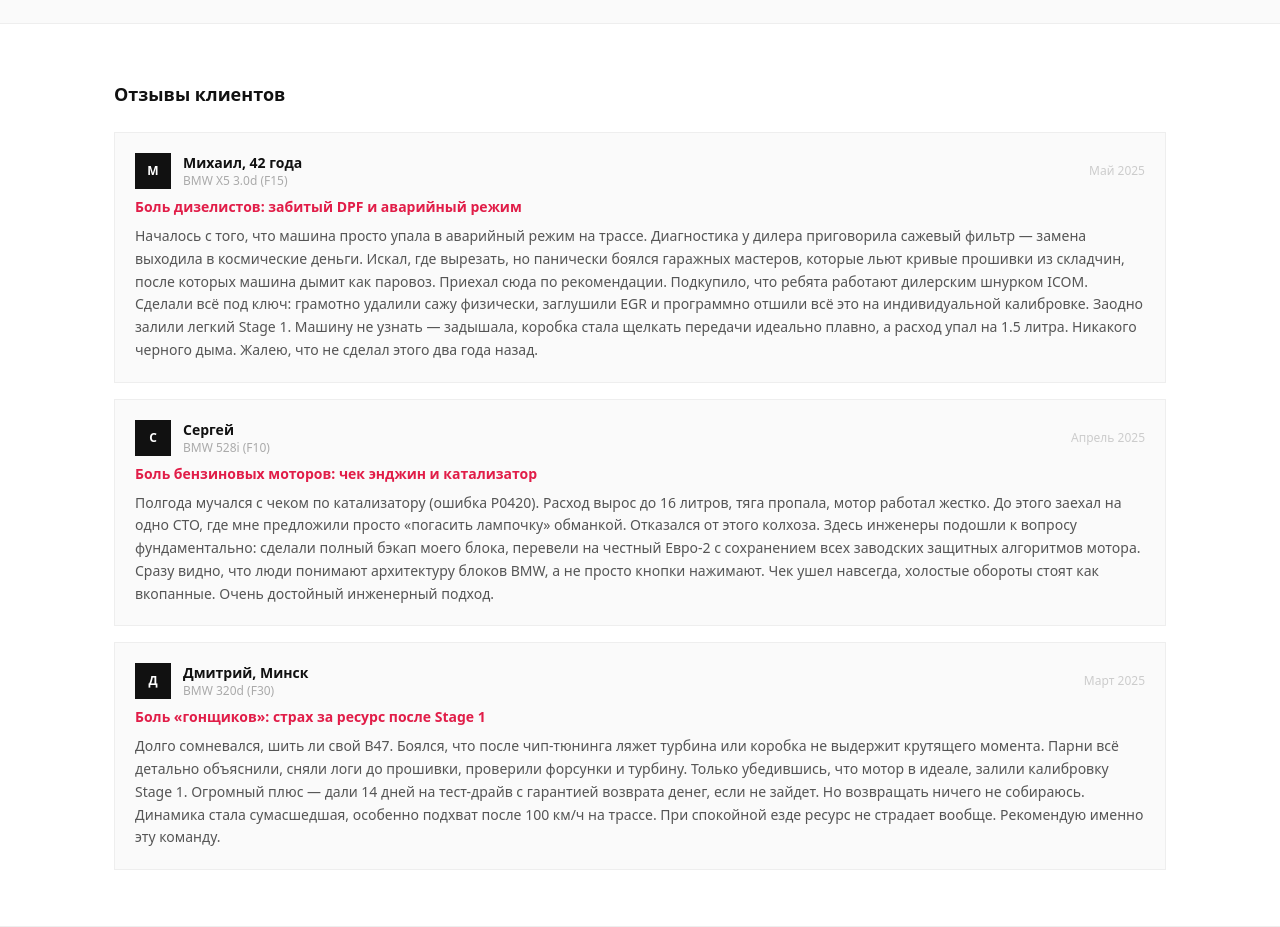
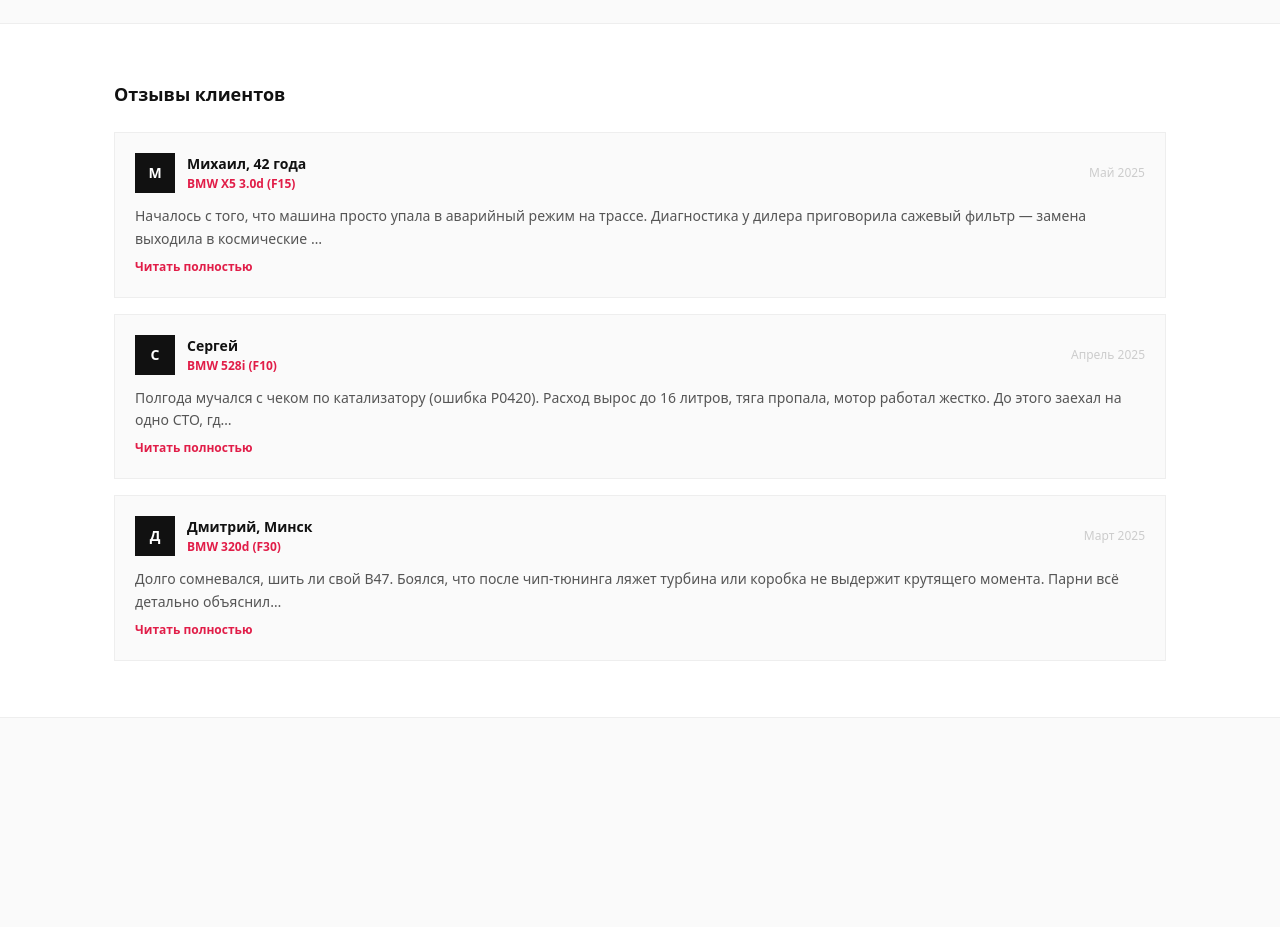
Before and after one commit to yaroslavkiri4ykknifhit-max/bavaria, a Next.js app: page / in a window 1280 px wide. Shown: the part 1720-2647 px from the top of the page. After the commit the page ends 2438 px from the top, so only its background shows below. Built offline with nearby package versions, Linux system fonts and the light colour scheme.

Commit message:
feat: collapsible reviews with prominent car model, remove review titles

```diff
--- a/app/[model]/page.tsx
+++ b/app/[model]/page.tsx
@@ -2,6 +2,7 @@
 import Image from "next/image";
 import { notFound } from "next/navigation";
 import dynamic from "next/dynamic";
+import ReviewCard from "@/components/ReviewCard";
 
 const Quiz = dynamic(() => import("@/components/Quiz"));
 
@@ -251,26 +252,12 @@
             </div>
 
             {/* Review */}
-            <div className="bg-[#fafafa] border border-[#eee] p-5">
-              <div className="flex items-center gap-3 mb-2">
-                <div className="w-9 h-9 bg-[#111] flex items-center justify-center text-white text-xs font-bold">
-                  {currentReview.name[0]}
-                </div>
-                <div className="flex-1">
-                  <div className="text-sm font-bold text-[#111]">{currentReview.name}</div>
-                  <div className="text-xs text-[#aaa]">{currentReview.car}</div>
-                </div>
-                <div className="text-xs text-[#ccc]">{currentReview.date}</div>
-              </div>
-              <div className="flex gap-0.5 mb-2">
-                {[1,2,3,4,5].map(j => (
-                  <svg key={j} width="12" height="12" viewBox="0 0 24 24" fill="#e11d48" stroke="none">
-                    <path d="M12 2l3.09 6.26L22 9.27l-5 4.87 1.18 6.88L12 17.77l-6.18 3.25L7 14.14 2 9.27l6.91-1.01L12 2z"/>
-                  </svg>
-                ))}
-              </div>
-              <p className="text-sm text-[#555] leading-relaxed">{currentReview.text}</p>
-            </div>
+            <ReviewCard
+              name={currentReview.name}
+              car={currentReview.car}
+              text={currentReview.text}
+              date={currentReview.date}
+            />
           </div>
 
           {/* Quiz Sidebar */}
--- a/app/page.tsx
+++ b/app/page.tsx
@@ -1,5 +1,6 @@
 import Link from "next/link";
 import Image from "next/image";
+import ReviewCard from "@/components/ReviewCard";
 
 export default function CatalogPage() {
   const models = [
@@ -177,49 +178,26 @@
         <div className="max-w-[1100px] mx-auto px-4 sm:px-6 py-10 md:py-14">
           <h2 className="text-lg font-bold text-[#111] mb-6">Отзывы клиентов</h2>
           <div className="space-y-4">
-            {[
-              {
-                name: "Михаил",
-                age: "42 года",
-                car: "BMW X5 3.0d (F15)",
-                title: "Боль дизелистов: забитый DPF и аварийный режим",
-                text: "Началось с того, что машина просто упала в аварийный режим на трассе. Диагностика у дилера приговорила сажевый фильтр — замена выходила в космические деньги. Искал, где вырезать, но панически боялся гаражных мастеров, которые льют кривые прошивки из складчин, после которых машина дымит как паровоз. Приехал сюда по рекомендации. Подкупило, что ребята работают дилерским шнурком ICOM. Сделали всё под ключ: грамотно удалили сажу физически, заглушили EGR и программно отшили всё это на индивидуальной калибровке. Заодно залили легкий Stage 1. Машину не узнать — задышала, коробка стала щелкать передачи идеально плавно, а расход упал на 1.5 литра. Никакого черного дыма. Жалею, что не сделал этого два года назад.",
-                date: "Май 2025"
-              },
-              {
-                name: "Сергей",
-                age: "",
-                car: "BMW 528i (F10)",
-                title: "Боль бензиновых моторов: чек энджин и катализатор",
-                text: "Полгода мучался с чеком по катализатору (ошибка P0420). Расход вырос до 16 литров, тяга пропала, мотор работал жестко. До этого заехал на одно СТО, где мне предложили просто «погасить лампочку» обманкой. Отказался от этого колхоза. Здесь инженеры подошли к вопросу фундаментально: сделали полный бэкап моего блока, перевели на честный Евро-2 с сохранением всех заводских защитных алгоритмов мотора. Сразу видно, что люди понимают архитектуру блоков BMW, а не просто кнопки нажимают. Чек ушел навсегда, холостые обороты стоят как вкопанные. Очень достойный инженерный подход.",
-                date: "Апрель 2025"
-              },
-              {
-                name: "Дмитрий",
-                age: "Минск",
-                car: "BMW 320d (F30)",
-                title: "Боль «гонщиков»: страх за ресурс после Stage 1",
-                text: "Долго сомневался, шить ли свой B47. Боялся, что после чип-тюнинга ляжет турбина или коробка не выдержит крутящего момента. Парни всё детально объяснили, сняли логи до прошивки, проверили форсунки и турбину. Только убедившись, что мотор в идеале, залили калибровку Stage 1. Огромный плюс — дали 14 дней на тест-драйв с гарантией возврата денег, если не зайдет. Но возвращать ничего не собираюсь. Динамика стала сумасшедшая, особенно подхват после 100 км/ч на трассе. При спокойной езде ресурс не страдает вообще. Рекомендую именно эту команду.",
-                date: "Март 2025"
-              }
-            ].map((review, i) => (
-              <div key={i} className="bg-[#fafafa] border border-[#eee] p-5">
-                <div className="flex items-center gap-3 mb-2">
-                  <div className="w-9 h-9 bg-[#111] flex items-center justify-center text-white text-xs font-bold">
-                    {review.name[0]}
-                  </div>
-                  <div className="flex-1">
-                    <div className="text-sm font-bold text-[#111]">
-                      {review.name}{review.age ? `, ${review.age}` : ""}
-                    </div>
-                    <div className="text-xs text-[#aaa]">{review.car}</div>
-                  </div>
-                  <div className="text-xs text-[#ccc]">{review.date}</div>
-                </div>
-                <h3 className="text-sm font-bold text-[#e11d48] mb-2">{review.title}</h3>
-                <p className="text-sm text-[#555] leading-relaxed">{review.text}</p>
-              </div>
-            ))}
+            <ReviewCard
+              name="Михаил"
+              suffix="42 года"
+              car="BMW X5 3.0d (F15)"
+              date="Май 2025"
+              text="Началось с того, что машина просто упала в аварийный режим на трассе. Диагностика у дилера приговорила сажевый фильтр — замена выходила в космические деньги. Искал, где вырезать, но панически боялся гаражных мастеров, которые льют кривые прошивки из складчин, после которых машина дымит как паровоз. Приехал сюда по рекомендации. Подкупило, что ребята работают дилерским шнурком ICOM. Сделали всё под ключ: грамотно удалили сажу физически, заглушили EGR и программно отшили всё это на индивидуальной калибровке. Заодно залили легкий Stage 1. Машину не узнать — задышала, коробка стала щелкать передачи идеально плавно, а расход упал на 1.5 литра. Никакого черного дыма. Жалею, что не сделал этого два года назад."
+            />
+            <ReviewCard
+              name="Сергей"
+              car="BMW 528i (F10)"
+              date="Апрель 2025"
+              text="Полгода мучался с чеком по катализатору (ошибка P0420). Расход вырос до 16 литров, тяга пропала, мотор работал жестко. До этого заехал на одно СТО, где мне предложили просто «погасить лампочку» обманкой. Отказался от этого колхоза. Здесь инженеры подошли к вопросу фундаментально: сделали полный бэкап моего блока, перевели на честный Евро-2 с сохранением всех заводских защитных алгоритмов мотора. Сразу видно, что люди понимают архитектуру блоков BMW, а не просто кнопки нажимают. Чек ушел навсегда, холостые обороты стоят как вкопанные. Очень достойный инженерный подход."
+            />
+            <ReviewCard
+              name="Дмитрий"
+              suffix="Минск"
+              car="BMW 320d (F30)"
+              date="Март 2025"
+              text="Долго сомневался, шить ли свой B47. Боялся, что после чип-тюнинга ляжет турбина или коробка не выдержит крутящего момента. Парни всё детально объяснили, сняли логи до прошивки, проверили форсунки и турбину. Только убедившись, что мотор в идеале, залили калибровку Stage 1. Огромный плюс — дали 14 дней на тест-драйв с гарантией возврата денег, если не зайдет. Но возвращать ничего не собираюсь. Динамика стала сумасшедшая, особенно подхват после 100 км/ч на трассе. При спокойной езде ресурс не страдает вообще. Рекомендую именно эту команду."
+            />
           </div>
         </div>
       </section>
--- /dev/null
+++ b/components/ReviewCard.tsx
@@ -0,0 +1,43 @@
+"use client";
+
+import { useState } from "react";
+
+type ReviewCardProps = {
+  name: string;
+  suffix?: string;
+  car: string;
+  text: string;
+  date: string;
+};
+
+export default function ReviewCard({ name, suffix, car, text, date }: ReviewCardProps) {
+  const [expanded, setExpanded] = useState(false);
+  const needsTruncate = text.length > 150;
+  const displayText = expanded || !needsTruncate ? text : text.slice(0, 150) + "…";
+
+  return (
+    <div className="bg-[#fafafa] border border-[#eee] p-5">
+      <div className="flex items-center gap-3 mb-3">
+        <div className="w-10 h-10 bg-[#111] flex items-center justify-center text-white text-sm font-bold flex-shrink-0">
+          {name[0]}
+        </div>
+        <div className="flex-1 min-w-0">
+          <div className="text-sm font-bold text-[#111]">
+            {name}{suffix ? `, ${suffix}` : ""}
+          </div>
+          <div className="text-xs text-[#e11d48] font-bold mt-0.5">{car}</div>
+        </div>
+        <div className="text-xs text-[#ccc] flex-shrink-0">{date}</div>
+      </div>
+      <p className="text-sm text-[#555] leading-relaxed">{displayText}</p>
+      {needsTruncate && (
+        <button
+          onClick={() => setExpanded(!expanded)}
+          className="text-xs text-[#e11d48] font-bold mt-2 hover:underline"
+        >
+          {expanded ? "Свернуть" : "Читать полностью"}
+        </button>
+      )}
+    </div>
+  );
+}
```
